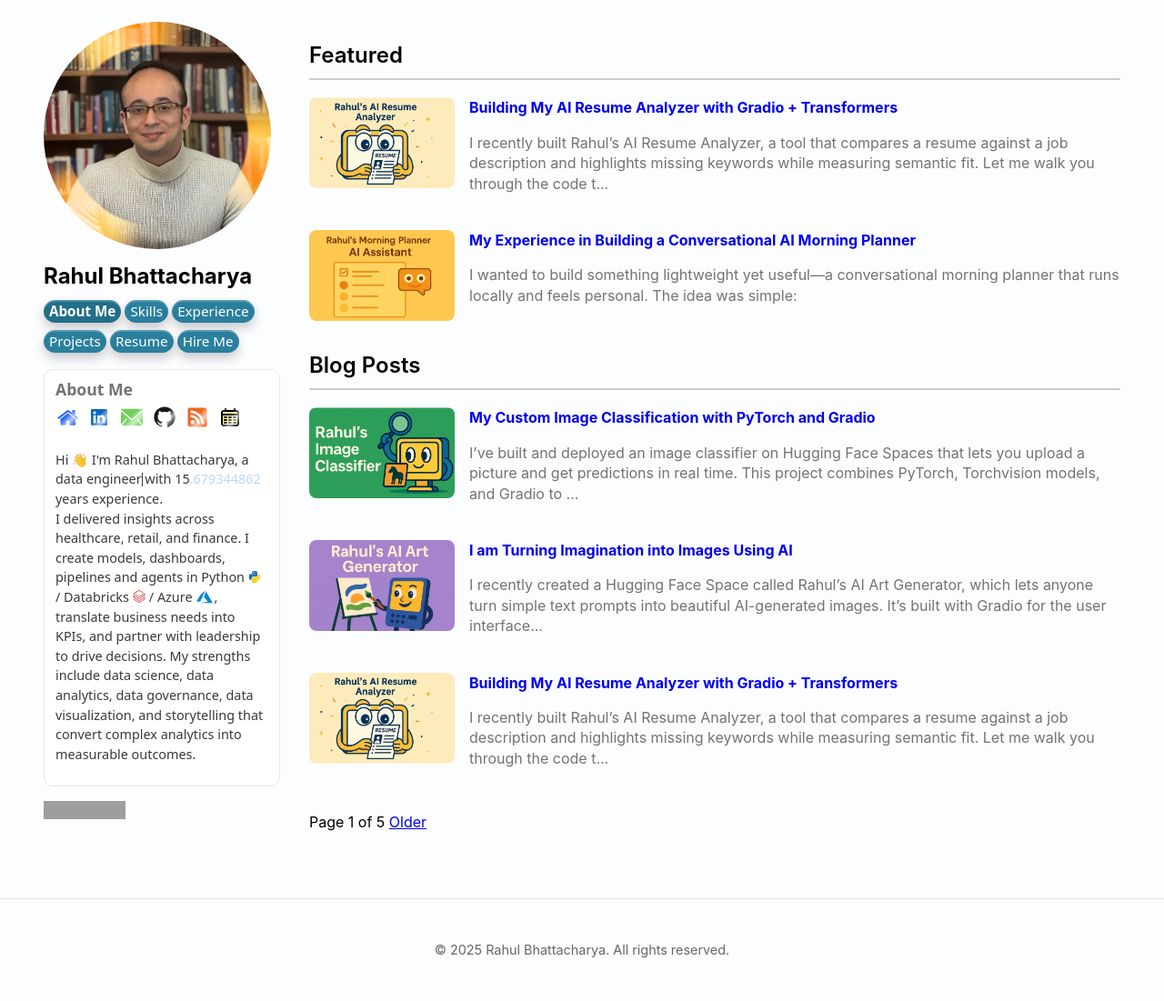
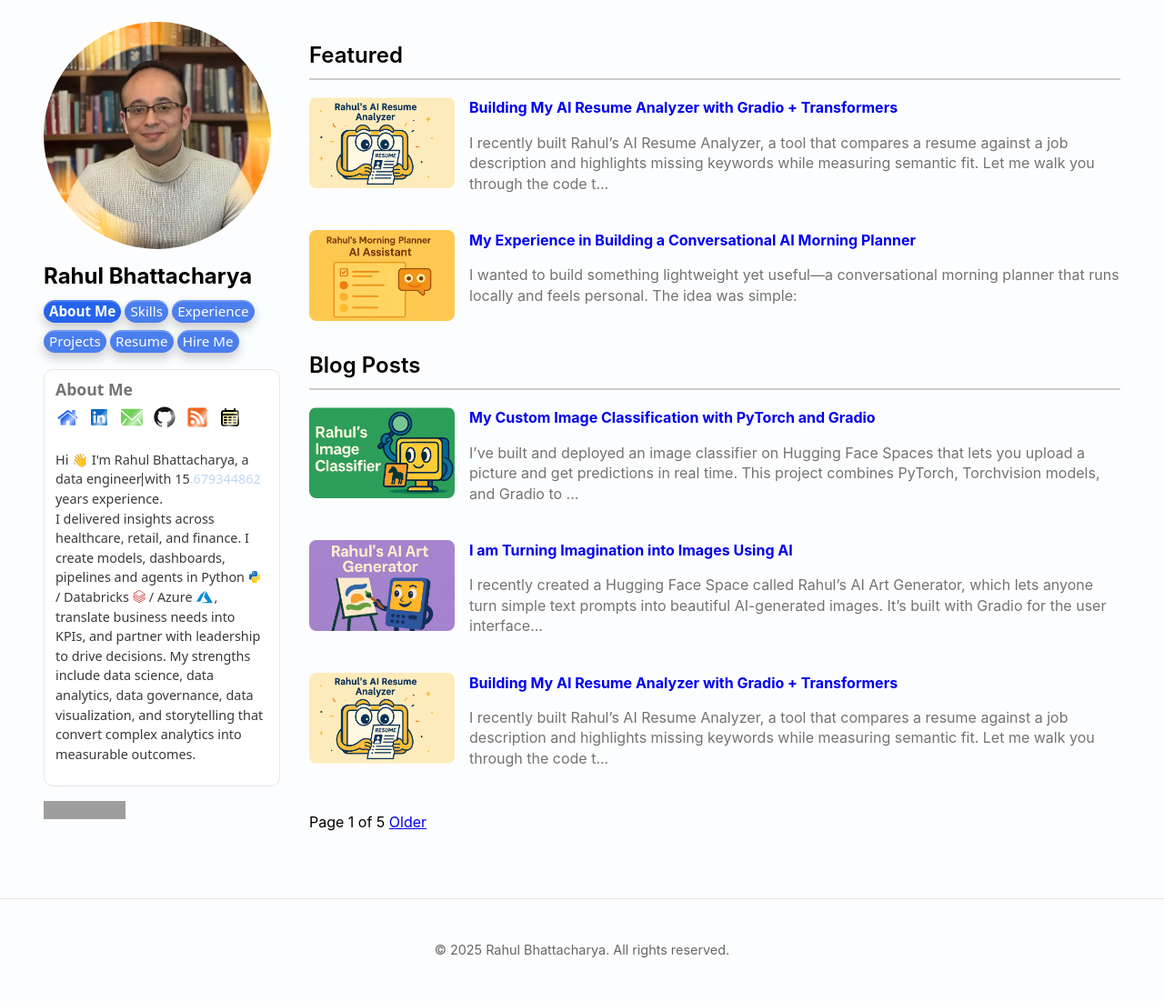
Before and after one commit to RahulBhattacharya1/RahulBhattacharya1.github.io, a Jekyll site: the page built from index.html, in a window 1280 px wide. Shown: the whole page at 91% size. Built offline with Jekyll 4.4.1, drawn with Linux system fonts in a browser that asks for light colours; the list of posts is cut into pages by our own code; grey boxes are pictures that could not be loaded.

Commit message:
Update main.scss

```diff
--- a/assets/css/main.scss
+++ b/assets/css/main.scss
@@ -1000,7 +1000,7 @@ pre {
   /*font-weight: 600;*/
 
   color: #fff;
-  background: #2a7f9d;         /* teal/blue */
+  background: #4B7EEE;         /* teal/blue */
   border: none;
   border-radius: 9999px;       /* pill shape */
 
@@ -1016,6 +1016,7 @@ pre {
 
 /* make sure our :hover beats the generic .tab-btn:hover rule below */
 .bio-tabs .tab-btn:hover{
+  background: #336EEE;
   transform: translateY(-1px);
   box-shadow:
     0 10px 18px rgba(0,0,0,.24),
@@ -1033,7 +1034,7 @@ pre {
 /* active tab stays filled, a touch darker */
 .bio-tabs .tab-btn.active{
   font-weight: 600;
-  background: #236f89;
+  background: #2563eb;
   color: #fff;
 }
 
```
